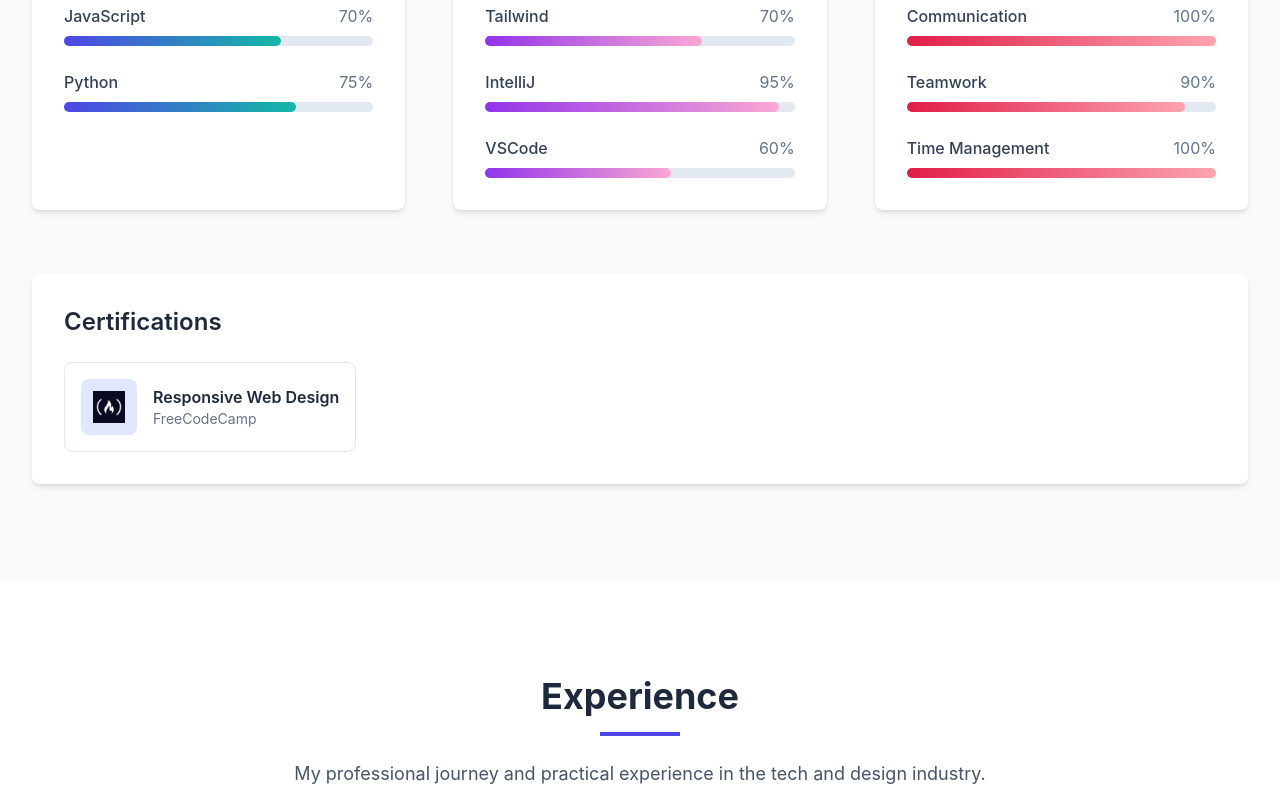
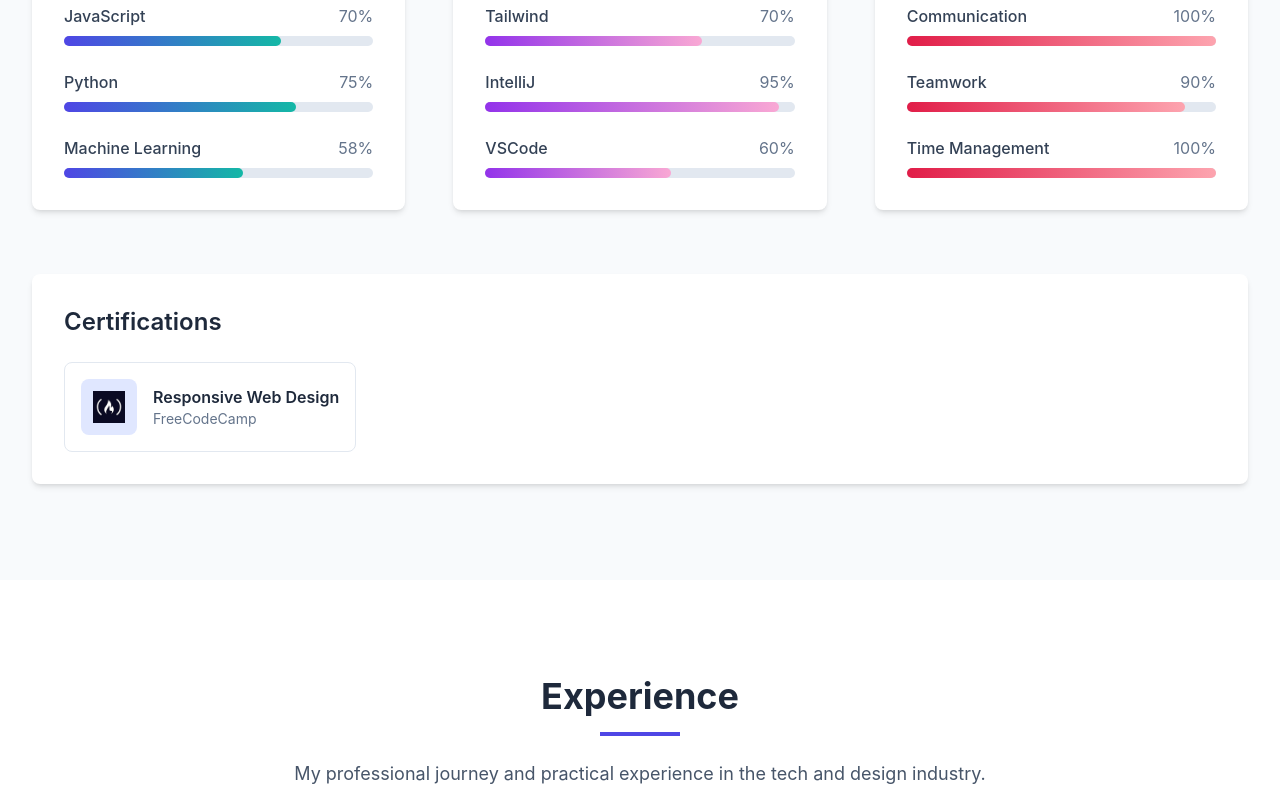
Before and after one commit to itsjustej/ejsportfolio, a React (Vite) app: page / in a window 1280 px wide. Shown: the part 1300-2100 px from the top of the page. Built offline with nearby package versions, Linux system fonts and the light colour scheme.

Commit message:
Added 3rd Project

```diff
--- a/src/components/Education.jsx
+++ b/src/components/Education.jsx
@@ -51,7 +51,9 @@ export const Education = () => {
                   "Computer Program Design",
                   "Data Structures",
                   "Discrete Structures",
-                  "Technical Writing"
+                  "Technical Writing",
+                  "Engineering Statstics",
+
                 ].map((course, index) => (
                   <span
                     key={index}
@@ -110,7 +112,15 @@ export const Education = () => {
                 {
                   name: "Texas Instrument Scholarship",
                   icon: "🏆"
-                }
+                },
+                {
+                  name: "Outstanding Undergraduate Teaching Assistant",
+                  icon: "🏆"
+                },
+                {
+                  name: "3x Deans List",
+                  icon: "🏆"
+                },
               ].map((award, index) => (
                 <div
                   key={index}
--- a/src/components/Projects.jsx
+++ b/src/components/Projects.jsx
@@ -40,7 +40,24 @@ export const Projects = () => {
         github: "#",
         demo: "#"
       }
-    }
+    },
+    {
+      id: 3,
+      title: "Visa Data Analytics Hackathon (React & Node.js)",
+      description: "Won 1st place in the Visa Data Analytics Hackathon by implementing machine learning to customize a customers rewards based on their previous purchases.",
+      image: "Visa.png",
+      techStack: ["JavaScript", "Python", "Machine Learning"],
+      category: "app",
+      details: [
+        "The Machine Learning algorithm recognized that this person likes to travel, and pays for things in 2... It deduces this person is more than likely in a relationship and gives rewards that are appealing for date spots.",
+        "Applied machine learning to analyze spending data from 10,000+ mock users and recommend personalized rewards.",
+        "Delivered a full-stack solution in under 24 hours, earning top honors for innovation, UX, and real-world impact."
+      ],
+      links: {
+        github: "https://github.com/itsjustej/VisaDataScience",
+        demo: "https://visarewardsplus.netlify.app/"
+      }
+    },
   ];
 
   const filteredProjects = activeTab === 'all'
--- a/src/components/Skills.jsx
+++ b/src/components/Skills.jsx
@@ -6,6 +6,7 @@ export const Skills = () => {
     { name: 'C++', level: 95 },
     { name: 'JavaScript', level: 70 },
     { name: 'Python', level: 75 },
+    { name: 'Machine Learning', level: 58}
   ];
 
   const frameWorks = [
```
Also changed, not shown: public/Visa.png (added).
